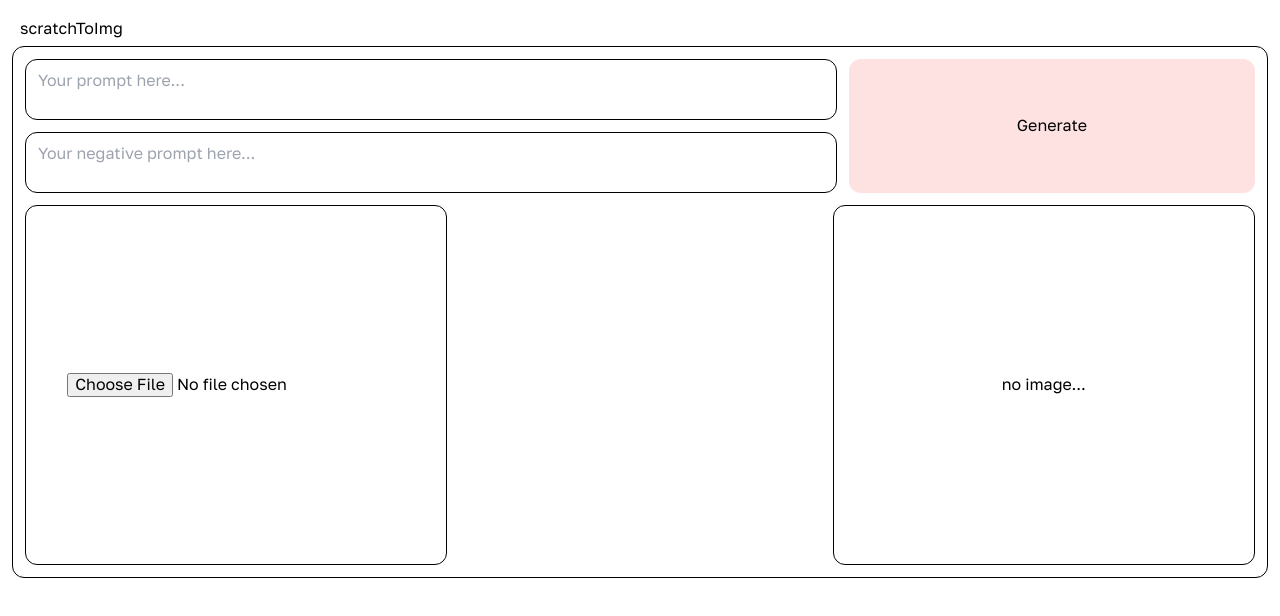
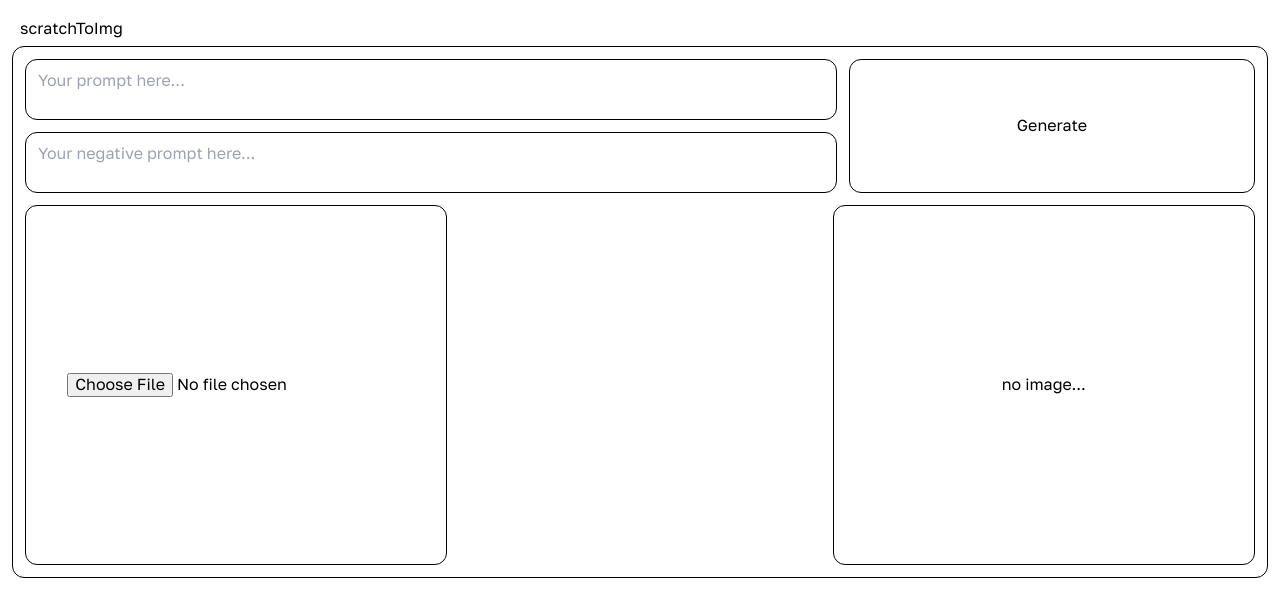
Before and after one commit to Uyama0/WebDiffusion, a React (Vite) app in the folder client/: page / in a window 1280 px wide. Shown: the top 616 px of the page. Built offline with nearby package versions, Linux system fonts and the light colour scheme.

Commit message:
style(img layout): fix different image size layout

```diff
--- a/client/src/components/ImageViewer/ImageViewer.tsx
+++ b/client/src/components/ImageViewer/ImageViewer.tsx
@@ -12,7 +12,11 @@ const ImageViewer = () => {
   return (
     <section className="border rounded-base-border-radius border-black p-base-padding flex justify-center items-center w-[33vw] h-[45vh]">
       {image ? (
-        <img src={image} alt="altimg" className="w-full h-full object-cover" />
+        <img
+          src={image}
+          alt="altimg"
+          className="w-full h-full object-contain rounded-base-border-radius"
+        />
       ) : (
         <p>no image...</p>
       )}
--- a/client/src/components/ui/Button.tsx
+++ b/client/src/components/ui/Button.tsx
@@ -10,7 +10,7 @@ const Button: React.FC<{ children: React.ReactNode }> = ({ children }) => {
   return (
     <button
       onClick={handleButtonClick}
-      className="p-2 w-full h-full rounded-base-border-radius bg-red-100"
+      className="p-2 w-full h-full rounded-base-border-radius border border-black"
     >
       {children}
     </button>
```
